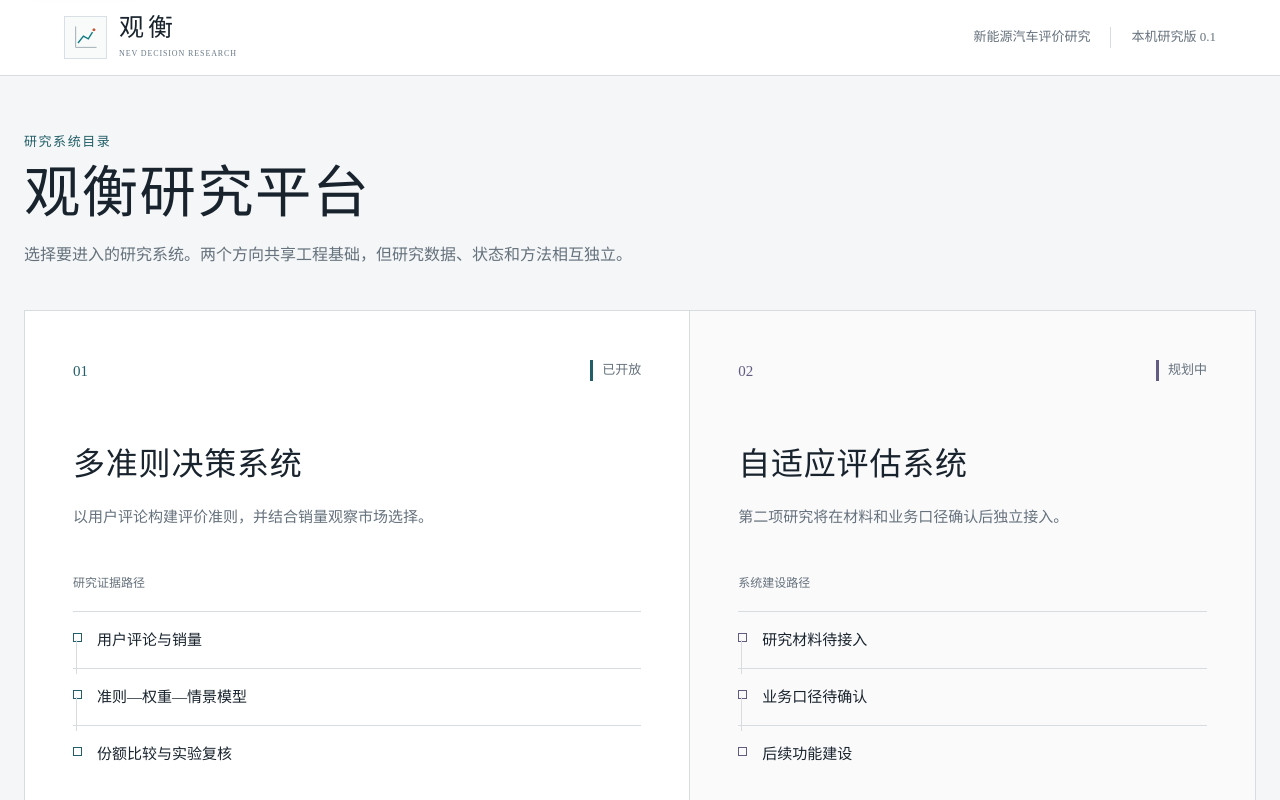
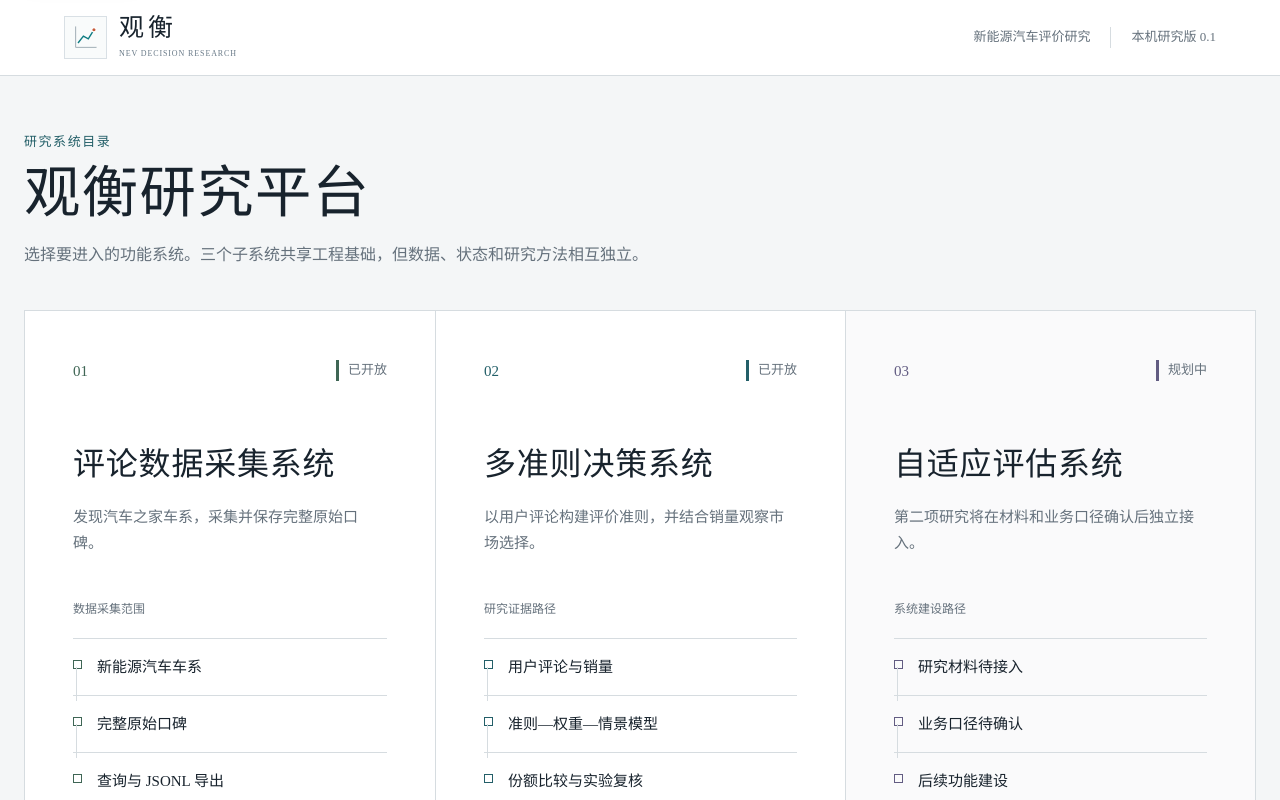
Before and after one commit to Hyise/NEV-agent-systems, a Vue app in the folder frontend/: page /#/ in a window 1280 px wide. Shown: the top 800 px of the page. Built offline with nearby package versions, Linux system fonts and the light colour scheme.

Commit message:
feat(platform): add comment collection system entry

```diff
--- a/frontend/src/main.ts
+++ b/frontend/src/main.ts
@@ -6,6 +6,7 @@ import "./style.css";
 
 const router = createPlatformRouter(createWebHashHistory(), {
   home: () => import("./platform/PlatformHome.vue"),
+  collection: () => import("./modules/collection/CollectionWorkbench.vue"),
   mcdm: () => import("./modules/mcdm/McdmWorkbench.vue"),
   adaptive: () => import("./platform/AdaptiveIntroduction.vue"),
 });
--- a/frontend/src/platform/PlatformHome.vue
+++ b/frontend/src/platform/PlatformHome.vue
@@ -11,6 +11,12 @@ interface ModulePresentation {
 }
 
 const presentations: Record<ModuleId, ModulePresentation> = {
+  collection: {
+    summary: "发现汽车之家车系，采集并保存完整原始口碑。",
+    pathLabel: "数据采集范围",
+    steps: ["新能源汽车车系", "完整原始口碑", "查询与 JSONL 导出"],
+    footnote: "支持限速、暂停、断点续采和原始数据追溯",
+  },
   mcdm: {
     summary: "以用户评论构建评价准则，并结合销量观察市场选择。",
     pathLabel: "研究证据路径",
@@ -51,7 +57,7 @@ function focusDirectory() {
         <p class="platform-kicker">研究系统目录</p>
         <h1>观衡研究平台</h1>
         <p>
-          选择要进入的研究系统。两个方向共享工程基础，但研究数据、状态和方法相互独立。
+          选择要进入的功能系统。三个子系统共享工程基础，但数据、状态和研究方法相互独立。
         </p>
       </div>
 
--- a/frontend/src/platform/modules.ts
+++ b/frontend/src/platform/modules.ts
@@ -1,4 +1,4 @@
-export type ModuleId = "mcdm" | "adaptive";
+export type ModuleId = "collection" | "mcdm" | "adaptive";
 export type ModuleStatus = "available" | "planned";
 
 export interface ResearchModule {
@@ -13,6 +13,16 @@ export interface ResearchModule {
 }
 
 export const researchModules = [
+  {
+    id: "collection",
+    name: "评论数据采集系统",
+    status: "available",
+    statusLabel: "已开放",
+    routeName: "collection",
+    path: "/collection",
+    actionLabel: "进入采集系统",
+    accent: "#3F6655",
+  },
   {
     id: "mcdm",
     name: "多准则决策系统",
--- a/frontend/src/router/index.ts
+++ b/frontend/src/router/index.ts
@@ -11,6 +11,7 @@ type LazyRouteComponent = () => Promise<
 
 export interface PlatformRouteComponents {
   home: RouteComponent | LazyRouteComponent;
+  collection: RouteComponent | LazyRouteComponent;
   mcdm: RouteComponent | LazyRouteComponent;
   adaptive: RouteComponent | LazyRouteComponent;
 }
@@ -26,6 +27,12 @@ export function createPlatformRouter(
         path: "/",
         name: "platform-home",
         component: components.home,
+      },
+      {
+        path: "/collection",
+        name: "collection",
+        component: components.collection,
+        meta: { keepAlive: true },
       },
       {
         path: "/mcdm",
--- a/frontend/src/styles/foundation.css
+++ b/frontend/src/styles/foundation.css
@@ -27,6 +27,7 @@
   --platform-ink: #18232d;
   --platform-muted: #65717c;
   --platform-line: #d6dce0;
+  --collection-accent: #3f6655;
   --mcdm-accent: #235f68;
   --adaptive-accent: #625c82;
 
--- a/frontend/src/styles/platform.css
+++ b/frontend/src/styles/platform.css
@@ -68,14 +68,14 @@
 
 .module-directory {
   display: grid;
-  grid-template-columns: minmax(0, 1.08fr) minmax(0, 0.92fr);
+  grid-template-columns: repeat(3, minmax(0, 1fr));
   border: 1px solid var(--platform-line);
   background: var(--platform-surface);
 }
 
 .module-entry {
   display: flex;
-  min-height: 520px;
+  min-height: 500px;
   flex-direction: column;
   padding: clamp(28px, 4vw, 48px);
 }
```
Also changed, not shown: 2 other files (tests, documents, lock files or other folders).
